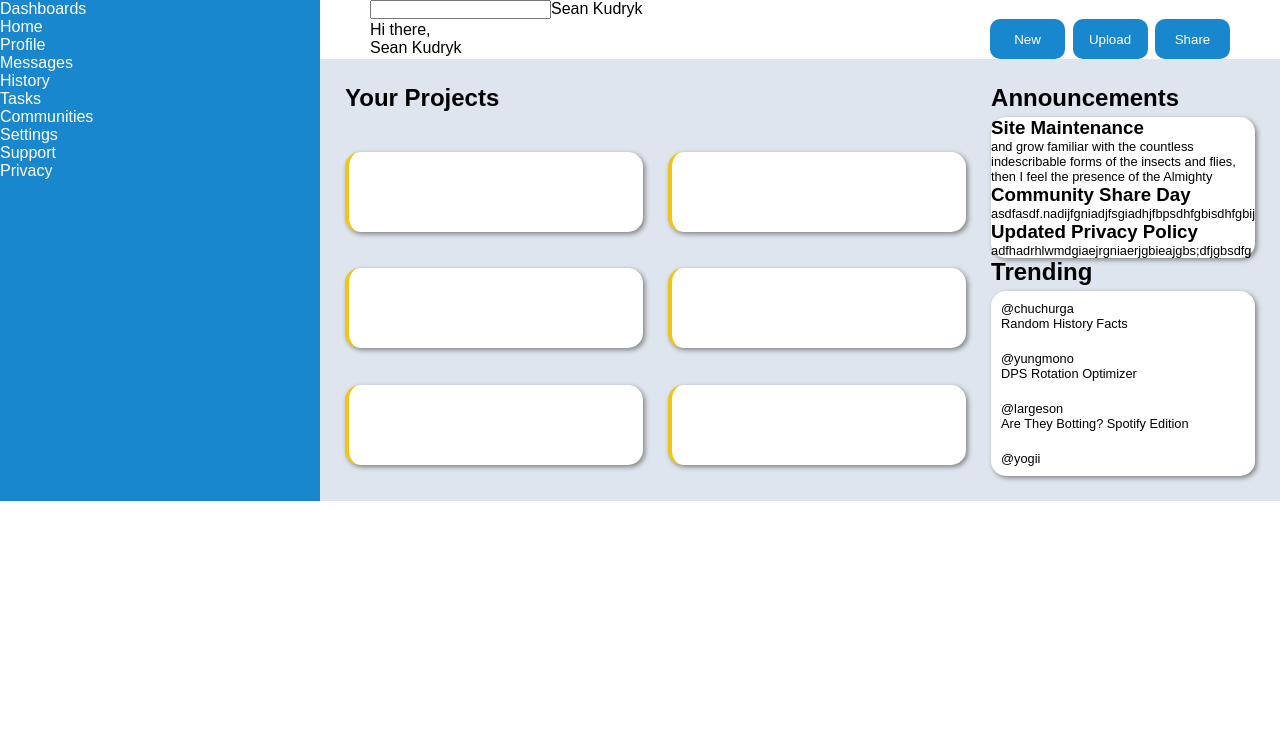
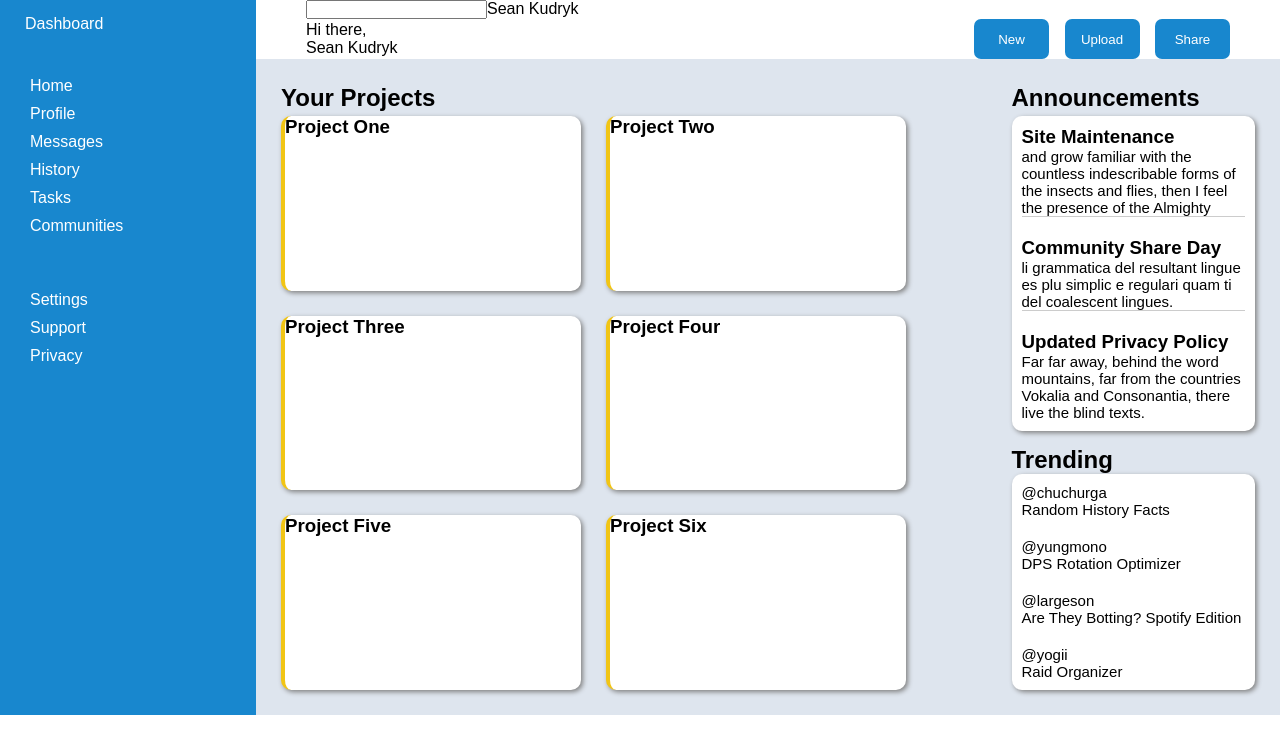
Before and after one commit to seankudryk/admin-dashboard, a plain HTML site: page index.html in a window 1280 px wide. Drawn offline with Linux system fonts and the light colour scheme.

Commit message:
restructured the left sidebar via grid display type

```diff
--- a/index.html
+++ b/index.html
@@ -6,14 +6,17 @@
     <title>Document</title>
     <link rel="stylesheet" href="styles.css"></link>
     <script src="script.js" defer></script>
+    <title>Admin Dashboard</title>
 </head>
 <body>
     <main>
         <div class="sidebar">
+            <div class="sidebar-list-container">
                 <div class="sidebar-logo">
                     <!-- <svg></svg> -->
-                <p>Dashboards</p>
+                    <p>Dashboard</p>
                 </div>
+                <div class="application-features">
                     <ul>
                         <li>Home</li>
                         <li>Profile</li>
@@ -22,11 +25,15 @@
                         <li>Tasks</li>
                         <li>Communities</li>
                     </ul>
+                </div>
+                <div class="user-settings">
                     <ul>
                         <li>Settings</li>
                         <li>Support</li>
                         <li>Privacy</li>
                     </sul>
+                </div>
+            </div>
         </div>
                 <div class="header-container">
                     <div class="header-search-row">
@@ -51,17 +58,29 @@
                 </div>
                 <!-- <h2>Your Projects</h2> -->
                 <div class="body-container">
-                    <h2>Your Projects</h2>
+                    <h2 class="body-container-column-header">Your Projects</h2>
                     <div class="card-container">
-                        <div class="project-card card"></div>
-                        <div class="project-card card"></div>
-                        <div class="project-card card"></div>
-                        <div class="project-card card"></div>
-                        <div class="project-card card"></div>
-                        <div class="project-card card"></div>
+                        <div class="project-card card">
+                            <h3 class="project-card-header">Project One</h3>
                         </div>
+                        <div class="project-card card">
+                            <h3 class="project-card-header">Project Two</h3>
+                        </div>
+                        <div class="project-card card">
+                            <h3 class="project-card-header">Project Three</h3>
+                        </div>
+                        <div class="project-card card">
+                            <h3 class="project-card-header">Project Four</h3>
+                        </div>
+                        <div class="project-card card">
+                            <h3 class="project-card-header">Project Five</h3>
+                        </div>
+                        <div class="project-card card">
+                            <h3 class="project-card-header">Project Six</h3>
+                        </div>
+                    </div>
+                    <h2 class="body-container-column-header accouncement-column-header">Announcements</h2>
                     <div class="right-sidebar">
-                        <h2>Announcements</h2>
                         <div class="sidebar-card card announcements">
                             <div class="announcement-section">
                                 <h3>Site Maintenance</h3>
@@ -69,11 +88,11 @@
                             </div>
                             <div class="announcement-section">
                                 <h3>Community Share Day</h3>
-                                <p>asdfasdf.nadijfgniadjfsgiadhjfbpsdhfgbisdhfgbij</p>
+                                <p>li grammatica del resultant lingue es plu simplic e regulari quam ti del coalescent lingues.</p>
                             </div>
                             <div class="announcement-section">
                                 <h3>Updated Privacy Policy</h3>
-                                <p>adfhadrhlwmdgiaejrgniaerjgbieajgbs;dfjgbsdfg</p>
+                                <p>Far far away, behind the word mountains, far from the countries Vokalia and Consonantia, there live the blind texts.</p>
                             </div>
                         </div>
                         <h2>Trending</h2>
@@ -96,7 +115,7 @@
                             <div class="trending-user">
                                 <!-- <svg class="trending-user-picture"></svg> -->
                                 <p class="trending-user-name">@yogii</p>
-                                <p class="trending-project-name"></p>
+                                <p class="trending-project-name">Raid Organizer</p>
                             </div>
                         </div>
                     </div>
--- a/styles.css
+++ b/styles.css
@@ -7,10 +7,11 @@
 
 main {
     display: grid;
-    grid-template-columns: 1fr 3fr;
+    grid-template-columns: 1fr 4fr;
 }
 
 .sidebar {
+    display: grid;
     color: white;
     background-color: rgb(24, 135, 206);
     height: 100%;
@@ -18,8 +19,23 @@ main {
     grid-column-end: 2;
     grid-row-start: 1;
     grid-row-end: 3;
+    padding-left: 25px;
 }
 
+.sidebar-logo {
+    padding-top: 15px;
+}
+
+.sidebar-list-container {
+    height: 60%;
+    display: grid;
+    grid-template-rows: 1fr 3fr 2fr;
+}
+
+.sidebar li {
+    list-style-type: none;
+    padding: 5px;
+}
 
 .header-container {
     grid-column-start: 2;
@@ -60,7 +76,7 @@ main {
 .button-container button {
     width: 75px;
     height: 40px;
-    border-radius: 10px;
+    border-radius: 7px;
     border: none;
     background-color: rgb(24, 135, 206);
     color: white;
@@ -69,14 +85,23 @@ main {
 .body-container {
     display: grid;
     grid-template-columns: 3fr 1fr;
+    grid-template-rows: 2em auto;
     grid-column-start: 2;
     background: rgb(222, 229, 238);
     padding: 25px;
 }
 
+.body-container-column-header {
+    grid-row-start: 1;
+    grid-row-end: 2;
+    align-items: center;
+}
+
+
+
 .card-container {
     display: grid;
-    grid-template-columns: 1fr 1fr;
+    grid-template-columns: repeat(auto-fill, minmax(25px, 300px));
     grid-column-start: 1;
     grid-column-end: 2;
     gap: 25px;
@@ -84,7 +109,7 @@ main {
 
 .project-card {
     width: 100%;
-    height: 80px;
+    height: 100%;
     border-left: 4px solid rgb(241, 197, 21);
 }
 
@@ -96,25 +121,32 @@ main {
     gap: 25px;
     grid-column-start: 2;
     grid-column-end: 3;
-    grid-row-start: 1;
+    grid-row-start: 2;
     grid-row-end: 3;
-    padding-left: 25px;
 }
 
 .right-sidebar p {
-    font-size: 1vw;
+    font-size: clamp(15px, 1vw, 30px);
 }
 
 .card {
-    border-radius: 15px;
+    border-radius: 10px;
     background: white;
     box-shadow: 2px 2px 5px gray;
 }
 
-.body-container h2 {
-    padding-bottom: 5px;
+.trending-user, .announcement-section {
+    padding: 10px;
 }
 
-.trending-user {
-    padding: 10px;
+.announcements {
+    margin-bottom: 15px;
 }
+
+.announcement-section p {
+    border-bottom: 1px solid rgb(204, 204, 204);
+}
+
+.announcement-section:last-child p {
+    border-bottom: none;
+}
```
Lines whose indentation alone changed are shown as unchanged.
